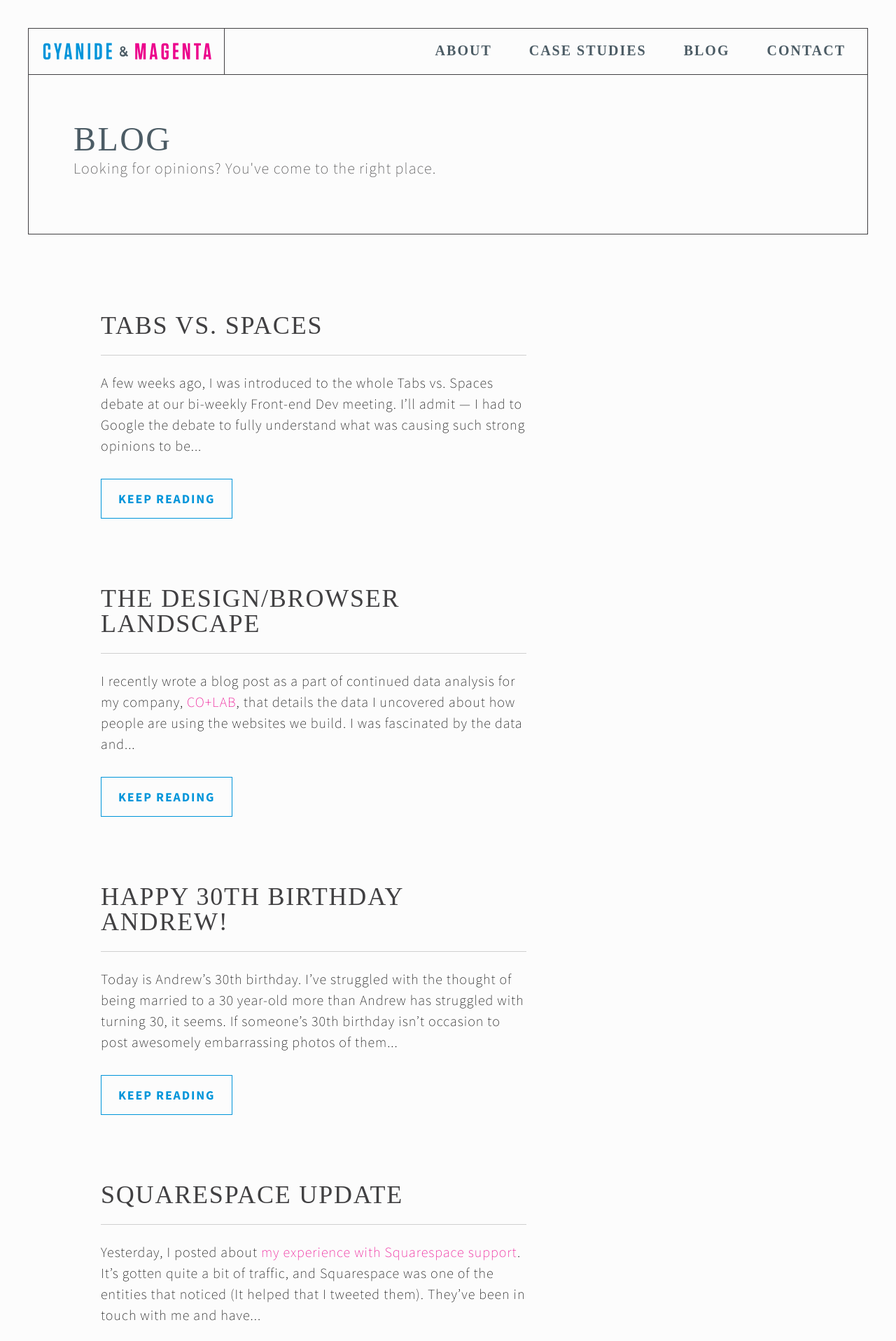
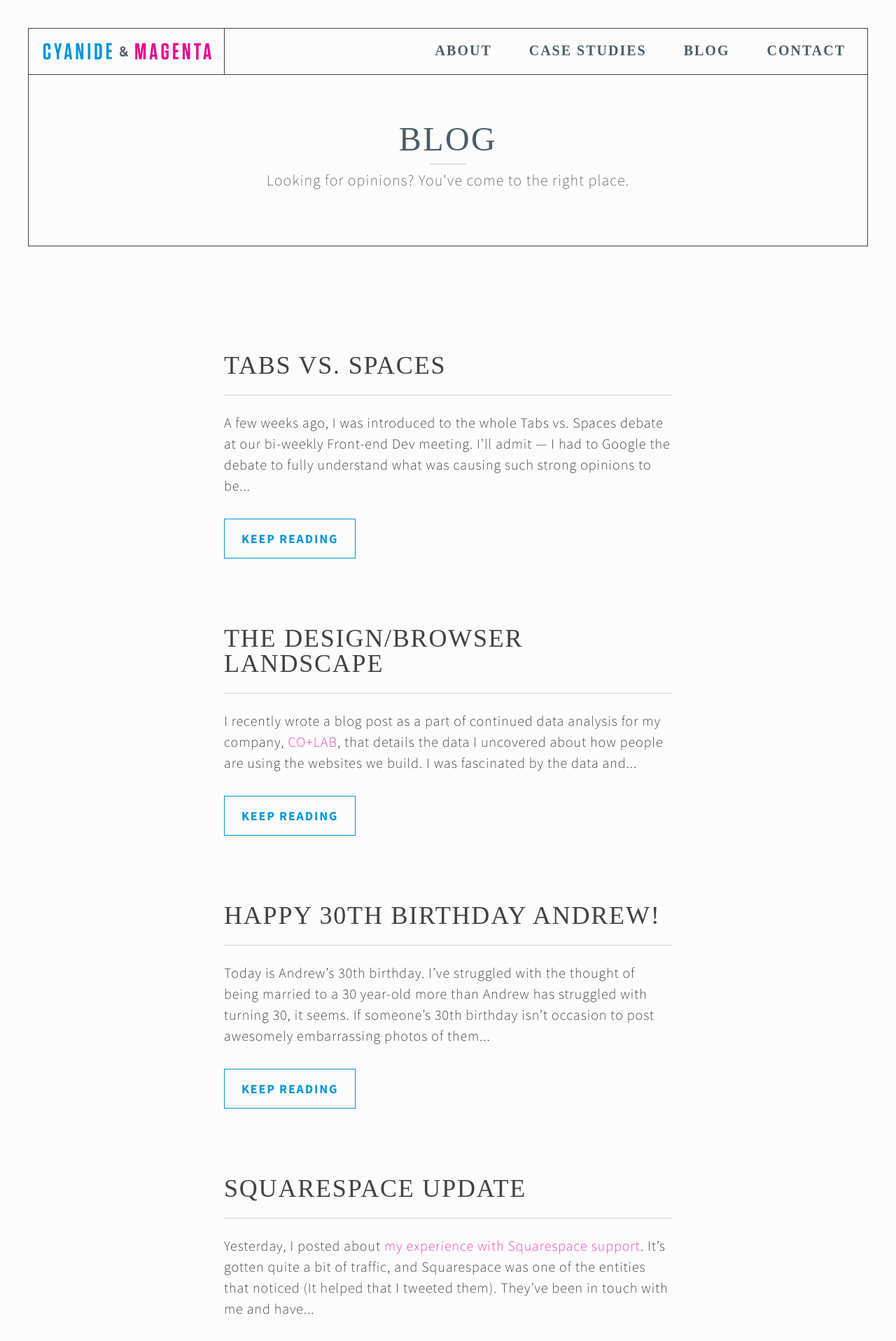
Before and after one commit to caitlynmayers/cyanide-magenta, a Jekyll site: the page built from blog/index.html, in a window 1280 px wide. Shown: the top 1916 px of the page at 70% size. Built offline with Jekyll 4.4.1, drawn with Linux system fonts in a browser that asks for light colours; Markdown is read by kramdown in place of the engine named in the settings; the list of posts is cut into pages by our own code.

Commit message:
updating body and header styles to accommodate center alignment.

```diff
--- a/_includes/header.html
+++ b/_includes/header.html
@@ -33,7 +33,7 @@
   </div>
 </header>
 {% else %}
-<header>
+<header class="-interior">
   <div class="feature-area">
     <div class="wrapper">
       <a href="/">
@@ -63,12 +63,15 @@
       <div>
         {% if page.url contains "case-studies" %}
           <h1>{{ page.title }}</h1>
+          <hr />
           <h6>{{ page.subheading }}{{ page.categories }}</h6>
         {% elsif page.layout == "page" %}
           <h1>{{ page.heading }}</h1>
+          <hr />
           <h6>{{ page.subheading }}</h6>
         {% else %}
           <h1>{{ page.title }}</h1>
+          <hr />
           <h6>{{ page.date | date: '%B %d, %Y' }}</h6>
         {% endif %}
       </div>
--- a/_scss/modules/_interior.scss
+++ b/_scss/modules/_interior.scss
@@ -1,7 +1,8 @@
 .body {
-  margin: 4rem 0 4rem 6rem;
+  margin: 0 auto;
+  padding: 4rem 0;
   text-align: left;
-  width: 55%;
+  width: 50%;
 
   a {
     @include transition(all 120ms ease-in-out);
--- a/_scss/modules/_posts.scss
+++ b/_scss/modules/_posts.scss
@@ -67,7 +67,7 @@
     list-style-type: none;
 
     li {
-      padding: 3rem;
+      padding: 3rem 0;
     }
   }
 
@@ -75,7 +75,7 @@
     @include source-xl(20px, normal);
 
     letter-spacing: .05em;
-    padding-left: 3rem;
+    text-align: center;
 
     .previous {
       padding-right: 2rem;
--- a/css/main.css
+++ b/css/main.css
@@ -528,8 +528,7 @@ ul {
 
 .feature-area {
   border: 1px solid #414042;
-  margin: 2.5rem;
-  text-align: left; }
+  margin: 2.5rem; }
   .feature-area:after {
     content: "";
     display: table;
@@ -541,9 +540,9 @@ ul {
       display: table;
       clear: both; }
   .feature-area .content {
-    padding: 4rem 4rem;
+    padding: 4rem 0;
     position: relative;
-    width: 55%; }
+    width: 45%; }
     .feature-area .content:after {
       content: "";
       display: table;
@@ -562,6 +561,7 @@ ul {
   .-home .content {
     padding: 8rem 4rem;
     position: relative;
+    text-align: left;
     width: 55%; }
     .-home .content:after {
       content: "";
@@ -577,6 +577,15 @@ ul {
 
 .-border-right--black {
   border-right: 1px solid #000000; }
+
+.-interior .content {
+  margin: 0 auto; }
+  .-interior .content h6 {
+    padding-top: .5rem; }
+  .-interior .content hr {
+    margin: 0 auto;
+    padding: .25rem 0;
+    width: 10%; }
 
 .logo {
   border-right: 1px solid #414042;
@@ -838,14 +847,14 @@ footer {
   .posts ul {
     list-style-type: none; }
     .posts ul li {
-      padding: 3rem; }
+      padding: 3rem 0; }
   .posts .pagination {
     font-family: "source sans pro";
     font-weight: 200;
     font-style: normal;
     font-size: 20px;
     letter-spacing: .05em;
-    padding-left: 3rem; }
+    text-align: center; }
     .posts .pagination .previous {
       padding-right: 2rem; }
     .posts .pagination .page-number {
@@ -869,9 +878,10 @@ figure {
     padding-top: 1rem; }
 
 .body {
-  margin: 4rem 0 4rem 6rem;
+  margin: 0 auto;
+  padding: 4rem 0;
   text-align: left;
-  width: 55%; }
+  width: 50%; }
   .body a {
     transition: all 120ms ease-in-out;
     color: #ec008c;
```
Also changed, not shown: _scss/modules/_header.scss (+20 -3 lines).
